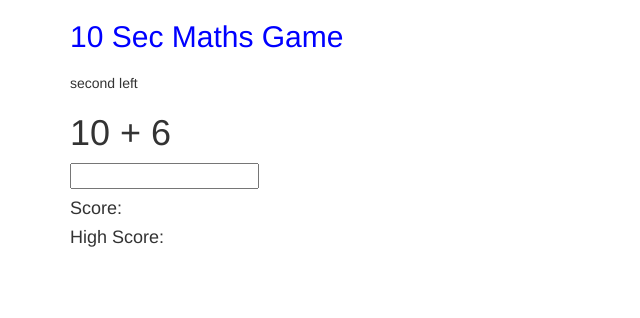
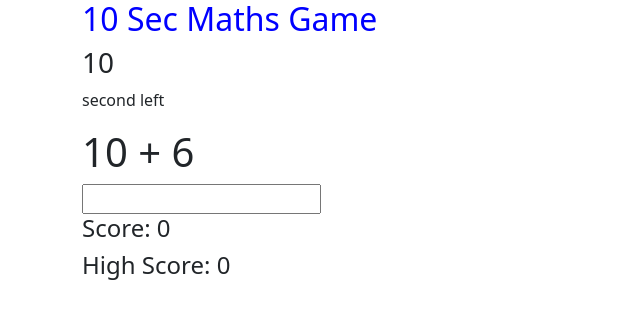
Before and after one commit to tmineto1/10_sec_math_game, a plain HTML site: page index.html in a window 1280 px wide. Shown: the whole page, without its empty margins (0-640 px from the left). Drawn offline with nearby package versions, Linux system fonts and the light colour scheme.

Commit message:
Changed to bootstrap 5

```diff
--- a/index.html
+++ b/index.html
@@ -4,7 +4,7 @@
     <meta charset="utf-8">
     <meta name="viewport" content="width=device-width">
     <title>10 Sec Maths Game</title>
-    <link rel="stylesheet" href="https://maxcdn.bootstrapcdn.com/bootstrap/3.3.7/css/bootstrap.min.css">
+    <link href="https://cdn.jsdelivr.net/npm/bootstrap@5.0.2/dist/css/bootstrap.min.css" rel="stylesheet" integrity="sha384-EVSTQN3/azprG1Anm3QDgpJLIm9Nao0Yz1ztcQTwFspd3yD65VohhpuuCOmLASjC" crossorigin="anonymous">
     <script src="https://ajax.googleapis.com/ajax/libs/jquery/3.3.1/jquery.min.js"></script>
     <link href="index.css" rel="stylesheet" type="text/css" />
     <script src="index.js"></script>
--- a/index.js
+++ b/index.js
@@ -74,5 +74,9 @@ $(document).ready(function(){
     checkAnswer(Number($(this).val()), currentQuestion.answer);
   });
 
+  $('#time-left').text(timeLeft);
+  $('#score').text(score);
+  $('#highScore').text(highScore);
+
   renderNewQuestion();
 });
```
Also changed, not shown: 1 other file.
